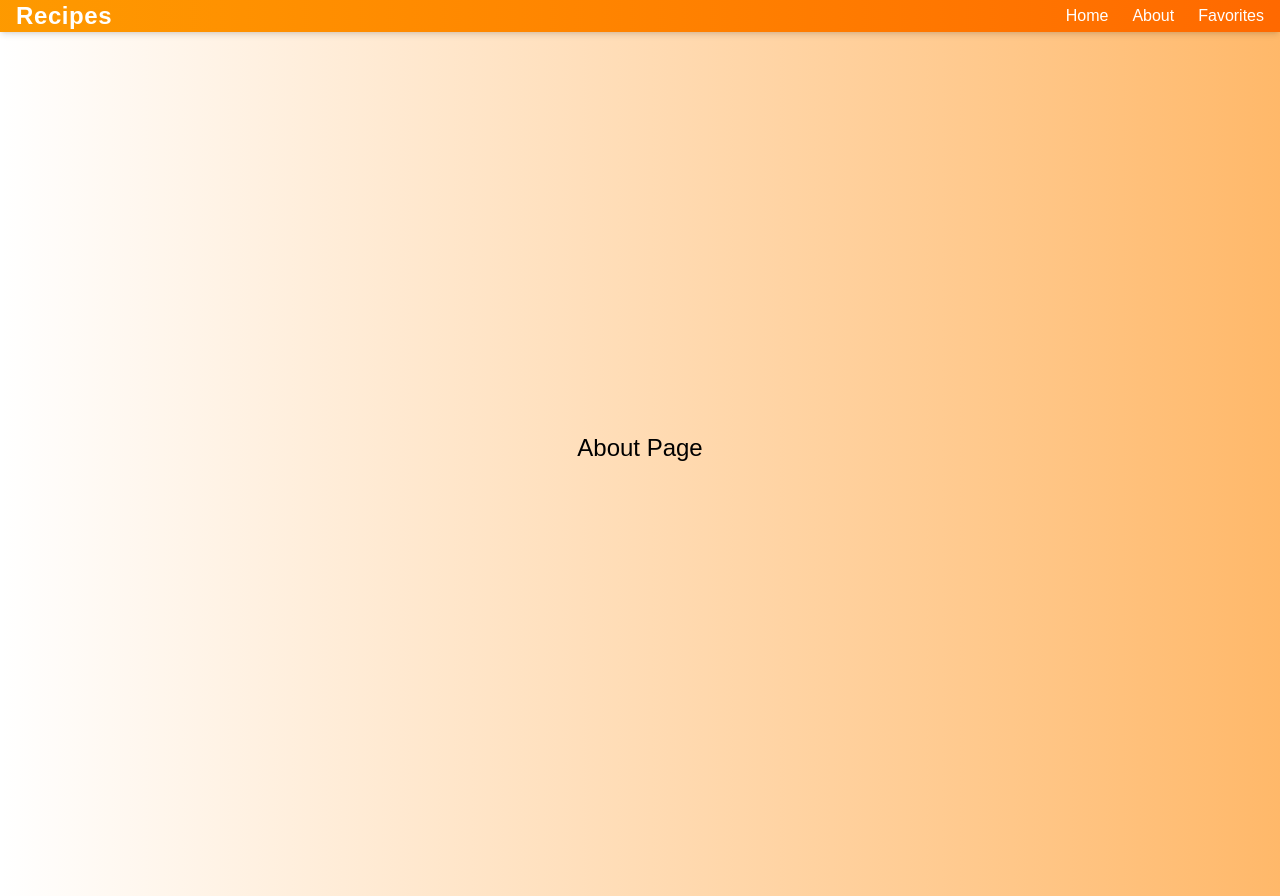
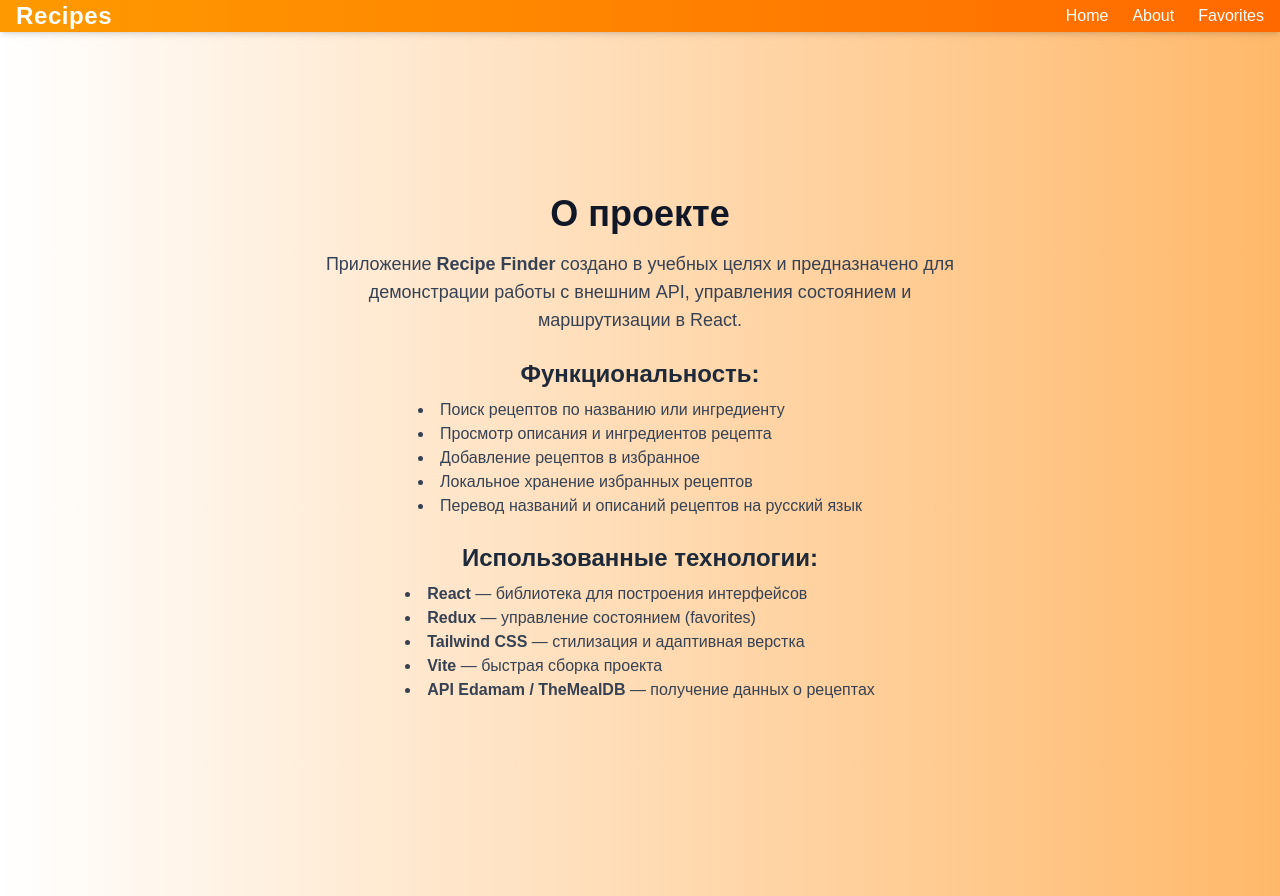
Before and after one commit to codingduckthor/RecipeApp, a React (Vite) app: page /about in a window 1280 px wide. Built offline with nearby package versions, Linux system fonts and the light colour scheme; a web font is replaced by a local one.

Commit message:
filled Home and About pages

```diff
--- a/src/pages/About.jsx
+++ b/src/pages/About.jsx
@@ -1,12 +1,45 @@
-import { Link } from "react-router-dom";
-
 function About() {
   return (
-    <Link to={`/about`}>
-      <div className="flex items-center justify-center h-screen">
-        <p className="text-2xl text-black-900">About Page </p>
-      </div>
-    </Link>
+    <div className="flex flex-col items-center justify-center h-screen text-center px-6">
+      <h1 className="text-4xl font-bold text-gray-900 mb-4">О проекте</h1>
+      <p className="text-lg text-gray-700 max-w-2xl">
+        Приложение <span className="font-semibold">Recipe Finder</span> создано
+        в учебных целях и предназначено для демонстрации работы с внешним API,
+        управления состоянием и маршрутизации в React.
+      </p>
+
+      <h2 className="text-2xl font-semibold text-gray-800 mt-6 mb-2">
+        Функциональность:
+      </h2>
+      <ul className="text-left text-gray-700 list-disc list-inside max-w-xl">
+        <li>Поиск рецептов по названию или ингредиенту</li>
+        <li>Просмотр описания и ингредиентов рецепта</li>
+        <li>Добавление рецептов в избранное</li>
+        <li>Локальное хранение избранных рецептов</li>
+        <li>Перевод названий и описаний рецептов на русский язык</li>
+      </ul>
+
+      <h2 className="text-2xl font-semibold text-gray-800 mt-6 mb-2">
+        Использованные технологии:
+      </h2>
+      <ul className="text-left text-gray-700 list-disc list-inside max-w-xl">
+        <li>
+          <strong>React</strong> — библиотека для построения интерфейсов
+        </li>
+        <li>
+          <strong>Redux</strong> — управление состоянием (favorites)
+        </li>
+        <li>
+          <strong>Tailwind CSS</strong> — стилизация и адаптивная верстка
+        </li>
+        <li>
+          <strong>Vite</strong> — быстрая сборка проекта
+        </li>
+        <li>
+          <strong>API Edamam / TheMealDB</strong> — получение данных о рецептах
+        </li>
+      </ul>
+    </div>
   );
 }
 
--- a/src/pages/Home.jsx
+++ b/src/pages/Home.jsx
@@ -1,12 +1,19 @@
-import { Link } from "react-router-dom";
-
 function Home() {
   return (
-    <Link to={`/home`}>
-      <div className="flex items-center justify-center h-screen">
-        <p className="text-2xl text-black-900">Home Page</p>
-      </div>
-    </Link>
+    <div className="flex flex-col items-center justify-center h-screen text-center px-6">
+      <h1 className="text-4xl font-bold text-gray-900 mb-4">Recipe Finder</h1>
+      <p className="text-lg text-gray-700 max-w-2xl">
+        Добро пожаловать в <span className="font-semibold">Recipe Finder</span>{" "}
+        — небольшое, но полезное приложение для поиска кулинарных рецептов со
+        всего мира. Введите ингредиент или название блюда, и вы получите
+        подборку рецептов с описанием, ингредиентами и ссылкой на оригинальный
+        источник.
+      </p>
+      <p className="text-lg text-gray-700 mt-4 max-w-2xl">
+        Добавляйте понравившиеся рецепты в избранное и возвращайтесь к ним в
+        любое время!
+      </p>
+    </div>
   );
 }
 
```
